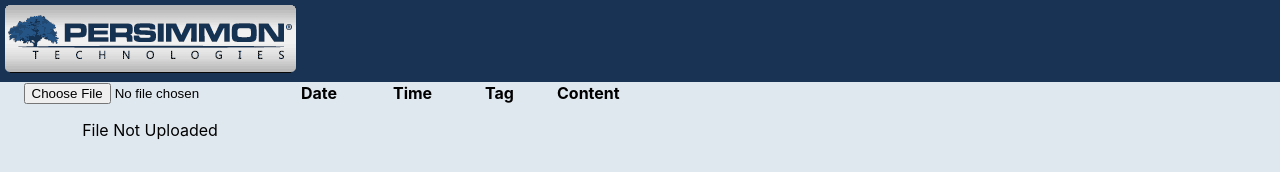
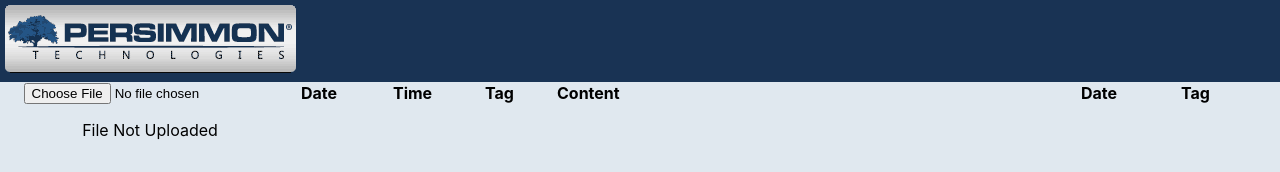
Before and after one commit to Lenoxomorph/logreader, a React (Create React App) app: page / in a window 1280 px wide. Shown: the top 172 px of the page. Built offline with nearby package versions, Linux system fonts and the light colour scheme.

Commit message:
ErrorList

```diff
--- a/src/LogReader/ErrorList.tsx
+++ b/src/LogReader/ErrorList.tsx
@@ -1,18 +1,34 @@
 import './Styles/ErrorList.css';
 import ErrorLog from "./Structures/ErrorLog";
+import React from "react";
 
 type Props = {
     errorList: ErrorLog[];
 };
 
 export default function ErrorList({errorList}: Props) {
+    const months = ["Jan", "Feb", "Mar", "Apr", "May", "Jun", "Jul", "Aug", "Sep", "Oct", "Nov", "Dec"];
 
-    return <ul>
-        {errorList.map(error => (
-            <li onClick={() => console.log(errorList)}>
-                {error.date.concat(error.tag)}
-            </li>))}
-    </ul>;
+    const displayDate = (dateString: string) => {
+        let year = dateString.substring(0, 2);
+        let month = dateString.substring(2, 4);
+        let day = dateString.substring(4, 6);
+
+        return `${months[Number(month) - 1]} ${Number(day)} ${year}`;
+    };
+
+    return <table className="ErrorList">
+        <thead>
+        <tr>
+            <th style={{minWidth: "90px"}}>Date</th>
+            <th style={{minWidth: "90px"}}>Tag</th>
+        </tr>
+        </thead>
+        <tbody>{errorList.map(error => <tr>
+            <td className="date">{displayDate(error.date)}</td>
+            {error.tag}
+        </tr>)}</tbody>
+    </table>;
+
     // error.ref.current.scrollIntoView()
-    //display the errors, the errors need a jump poinmt. Erros should have a date, and what they are, and a reference
 }
--- a/src/LogReader/FileSelector.tsx
+++ b/src/LogReader/FileSelector.tsx
@@ -1,14 +1,17 @@
 import React from "react";
 import './Styles/FileSelector.css';
 import FileString from "./Structures/FileString";
+import ErrorLog from "./Structures/ErrorLog";
 
 type Props = {
     fileStrings: FileString[];
     updateFileStrings: (val: FileString[]) => void;
+    updateErrorList: (val: ErrorLog[]) => void;
 };
 
-export default function FileSelector({fileStrings, updateFileStrings}: Props) {
+export default function FileSelector({fileStrings, updateFileStrings, updateErrorList}: Props) {
     const handleFileClick = (name: string) => {
+        updateErrorList([]);
         const newItems = fileStrings.map(item => {
             if (item.filename === name) {
                 return {...item, isActive: !item.isActive};
--- a/src/LogReader/LogDisplay.tsx
+++ b/src/LogReader/LogDisplay.tsx
@@ -33,6 +33,7 @@ export default function LogDisplay({fileStrings, configTags, configSearch, error
         } else {
             tagColor = [match[3], configTags.default];
         }
+        console.log("howdy")
 
         let key = Object.keys(configSearch).find(searchKey => (match[4].concat(match[3] ? match[3] : "")).includes(searchKey));
         if (key) {
@@ -40,7 +41,7 @@ export default function LogDisplay({fileStrings, configTags, configSearch, error
             let reference: React.RefObject<HTMLTableDataCellElement> = React.createRef()
             errorList.push({
                 date: match[1],
-                tag: tagColor[0],
+                tag: <td className="tag" style={{backgroundColor: tagColor[1]}}>{tagColor[0]}</td>,
                 ref: reference
             })
             updateErrorList(errorList)
@@ -48,7 +49,6 @@ export default function LogDisplay({fileStrings, configTags, configSearch, error
         }
 
         //Search the Search keys to add their colors
-        //Eventually, add jump points to the keys
 
         //let key = Object.keys(configFiles).find(configFile => entry.filename.startsWith(configFile))
 
--- a/src/LogReader/LogReader.tsx
+++ b/src/LogReader/LogReader.tsx
@@ -24,7 +24,7 @@ export default function LogReader({hideLoader}: Props) {
             <div className="FileInputPanel">
                 <FileInput updateFileStrings={updateFileStrings} configFiles={config.files}/>
                 <div className="FileListContainer">
-                    <FileSelector fileStrings={fileStrings} updateFileStrings={updateFileStrings}/>
+                    <FileSelector fileStrings={fileStrings} updateFileStrings={updateFileStrings} updateErrorList={updateErrorList}/>
                 </div>
             </div>
             <div className="LogDisplayPanel">
--- a/src/LogReader/Structures/ErrorLog.ts
+++ b/src/LogReader/Structures/ErrorLog.ts
@@ -2,6 +2,6 @@ import React from "react";
 
 export default interface ErrorLog {
     date: string;
-    tag: string;
+    tag: JSX.Element;
     ref: React.RefObject<HTMLTableDataCellElement>;
 }
--- a/src/LogReader/Styles/ErrorList.css
+++ b/src/LogReader/Styles/ErrorList.css
@@ -0,0 +1,13 @@
+th, td {
+    white-space: nowrap;
+    text-align: left;
+}
+
+th {
+    min-width: 10px;
+}
+
+table.ErrorList {
+    border-collapse: collapse;
+    table-layout: auto;
+}
--- a/src/LogReader/Styles/LogReader.css
+++ b/src/LogReader/Styles/LogReader.css
@@ -24,6 +24,7 @@
     grid-area: rightbar;
     position: relative;
     height: calc(100vh - 85px);
+    width: 200px;
     overflow: auto;
     text-align: center;
 
```
